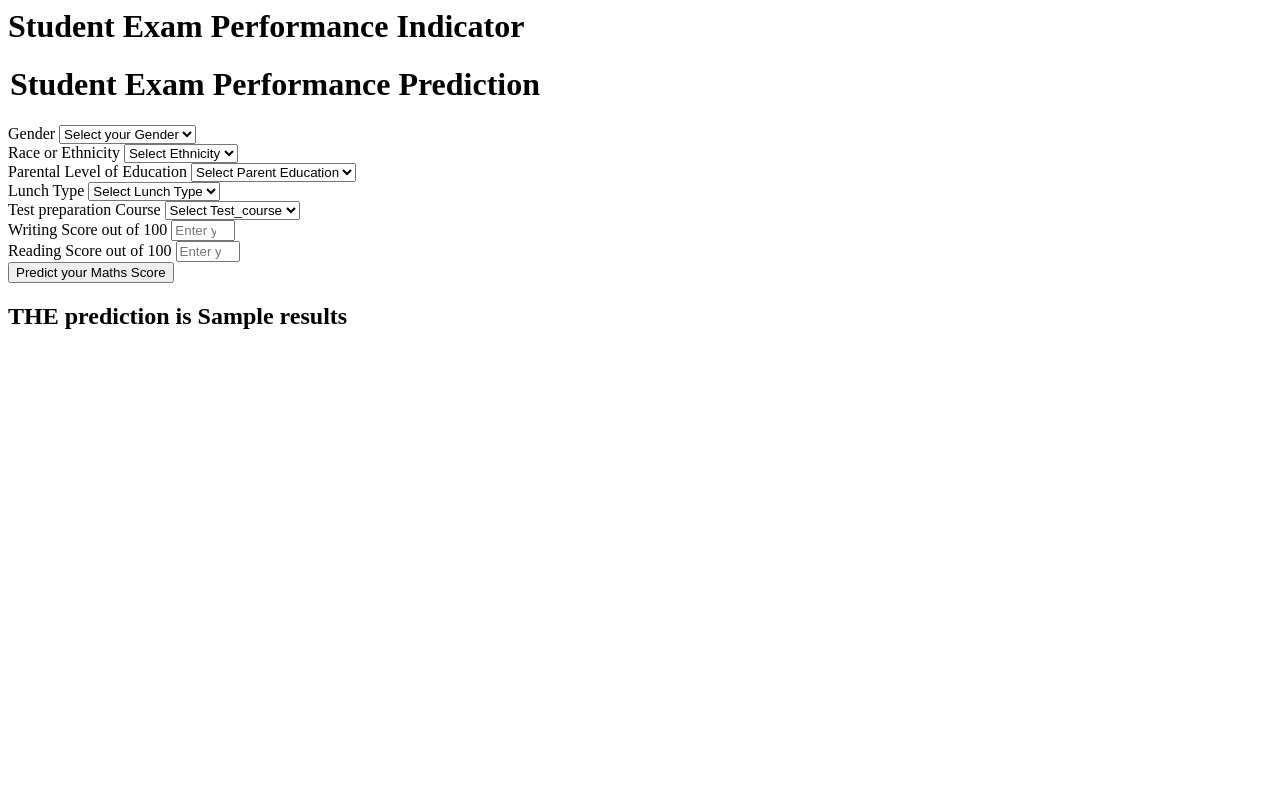
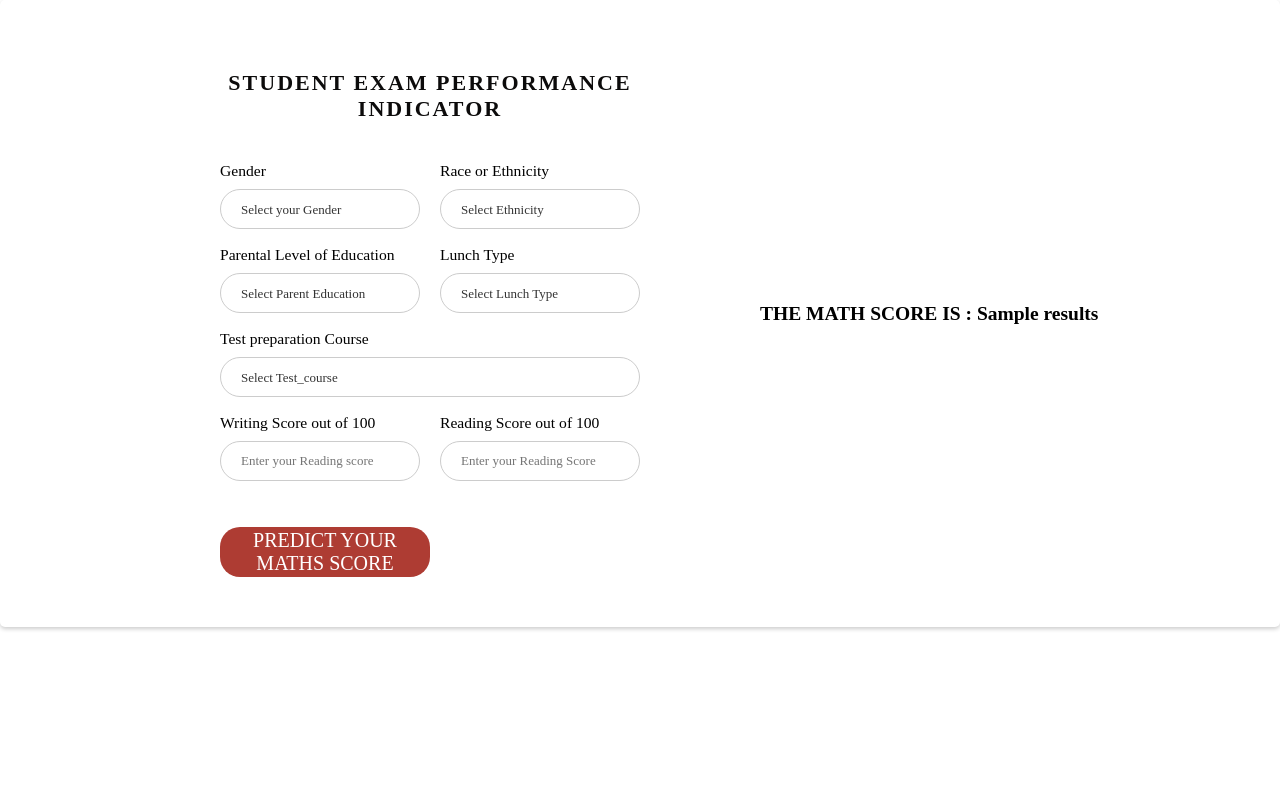
Before and after one commit to nina96/kidsstudy, a Flask app: template templates/home.html in a window 1280 px wide. Run offline with Flask 3, Linux system fonts and the light colour scheme; the template is opened without the code that fills it: most values are stand-ins (such as "Sample title", 1, 10 or a date in 2020); some web fonts are replaced.

Commit message:
Html updated

```diff
--- a/templates/home.html
+++ b/templates/home.html
@@ -1,14 +1,251 @@
 <html>
-<body>
-    <div class="login">
+    <head >
+        <title>Student Performance Predict</title>
+    </head>
+    <style>
+       @font-face {
+    font-family: muli-regular;
+    src: url(../fonts/muli/Muli-Regular.ttf)
+}
+
+@font-face {
+    font-family: muli-semibold;
+    src: url(../fonts/muli/Muli-SemiBold.ttf)
+}
+
+@font-face {
+    font-family: muli-bold;
+    src: url(../fonts/muli/Muli-Bold.ttf)
+}
+
+* {
+    -webkit-box-sizing: border-box;
+    -moz-box-sizing: border-box;
+    box-sizing: border-box
+}
+
+body {
+    font-family: muli-regular;
+    font-size: 13px;
+    margin: 0;
+    background-repeat: no-repeat;
+    }
+
+input,textarea,select,button {
+    font-family: muli-regular;
+    color: #333;
+    font-size: 13px
+}
+
+p,h1,h2,h3,h4,h5,h6,ul {
+    margin: 0
+}
+
+img {
+    max-width: 100%
+}
+
+ul {
+    padding-left: 0;
+    margin-bottom: 0
+}
+
+a:hover {
+    text-decoration: none
+}
+
+:focus {
+    outline: none
+}
+
+.wrapper {
+    min-height: 100vh;
+    background-size: cover;
+    background-repeat: no-repeat;
+    display: flex;
+    align-items: center
+}
+
+.inner {
+    min-width: 850px;
+    margin: auto;
+    padding-bottom: 48px;
+    background-image: "img\vecteezy_back-to-school-banner-with-hand-drawn-line-art-icons-of_5948321.jpg";
+
+}
+
+.inner h1 {
+    text-transform: uppercase;
+    font-size: 22px;
+    font-family: muli-bold;
+    text-align: center;
+    margin-bottom: 40px;
+    color: #0c0b0b;
+    letter-spacing: 2px
+}
+
+form {
+    width: 50%;
+    padding-left: 200px;
+    padding-top: 50px;
+
+}
+
+.form-group {
+    display: flex
+}
+
+.form-group .form-wrapper {
+    width: 50%
+}
+
+.form-group .form-wrapper:first-child {
+    margin-right: 20px
+}
+
+.form-wrapper {
+    margin-bottom: 17px
+}
+
+.form-wrapper label {
+    margin-bottom: 9px;
+    display: block;
+    font-size: larger;
+}
+
+.form-control {
+    border: 1px solid #ccc;
+    display: block;
+    width: 100%;
+    height: 40px;
+    padding: 0 20px;
+    border-radius: 20px;
+    font-family: muli-bold;
+    background: 0 0
+}
+
+.form-control:focus {
+    border: 1px solid #ae3c33
+}
+
+select {
+    -moz-appearance: none;
+    -webkit-appearance: none;
+    cursor: pointer;
+    padding-left: 20px
+}
+
+select option[value=""][disabled] {
+    display: none
+}
+
+button {
+    border: none;
+
+    height: 50px;
+    margin: auto;
+    margin-top: 29px;
+    cursor: pointer;
+    display: inline-block;
+    align-items: center;
+    justify-content: center;
+    padding: 0;
+    background: #ae3c33;
+    font-size: 20px;
+    color: #fff;
+    text-transform: uppercase;
+    font-family: muli-semibold;
+    border-radius: 20px;
+    overflow: hidden;
+    -webkit-transform: perspective(1px) translateZ(0);
+    transform: perspective(1px) translateZ(0);
+    box-shadow: 0 0 1px transparent;
+    position: relative;
+    -webkit-transition-property: color;
+    transition-property: color;
+    -webkit-transition-duration: .5s;
+    transition-duration: .5s
+}
+
+button:before {
+    content: "";
+    position: absolute;
+    z-index: -1;
+    top: 0;
+    left: 0;
+    right: 0;
+    bottom: 0;
+    background: #f11a09;
+    display: flex;
+    -webkit-transform: scaleX(0);
+    transform: scaleX(0);
+    -webkit-transform-origin: 0 50%;
+    transform-origin: 0 50%;
+    -webkit-transition-property: transform;
+    transition-property: transform;
+    -webkit-transition-duration: .5s;
+    transition-duration: .5s;
+    -webkit-transition-timing-function: ease-out;
+    transition-timing-function: ease-out
+}
+
+button:hover:before {
+    -webkit-transform: scaleX(1);
+    transform: scaleX(1);
+    -webkit-transition-timing-function: cubic-bezier(.52,1.64,.37,.66);
+    transition-timing-function: cubic-bezier(.52,1.64,.37,.66)
+}
+
+
+@media(max-width: 991px) {
+    .inner {
+        min-width:768px
+    }
+}
+
+@media(max-width: 767px) {
+    .inner {
+        min-width:auto;
+        background: 0 0;
+        padding-top: 0;
+        padding-bottom: 0
+    }
+
+    form {
+        width: 100%;
+        padding-right: 15px;
+        padding-left: 15px
+    }
+}
+.form-container {
+            display: flex;
+            align-items: center;
+            padding: 20px;
+            border-radius: 5px;
+            box-shadow: 0 2px 4px rgba(0, 0, 0, 0.2);
+        }
+
+        .form-container form {
+            margin-right: 20px;
+        }
+
+        .form-container h2 {
+
+            font-size: x-larger;
+            display: flex;
+            padding-left: 100px;
+            border-radius: 5px;
+
+        }
+    </style>
+
+<body >
+<div class="inner form-container">
+    <form action="{{ url_for('predict_datapoint')}}" method="post" >
        <h1>Student Exam Performance Indicator</h1>
-
-       <form action="{{ url_for('predict_datapoint')}}" method="post">
-        <h1>
-            <legend>Student Exam Performance Prediction</legend>
-        </h1>
-        <div class="mb-3">
-            <label class="form-label">Gender</label>
+        <div class="form-group">
+            <div class="form-wrapper">
+              <label for>Gender</label>
                <select class="form-control" name="gender" placeholder="Enter you Gender" required>
                 <option class="placeholder" selected disabled value="">Select your Gender</option>
                 <option value="male">
@@ -19,8 +256,9 @@
                 </option>
             </select>
         </div>
-        <div class="mb-3">
-            <label class="form-label">Race or Ethnicity</label>
+
+        <div class="form-wrapper">
+            <label for>Race or Ethnicity</label>
             <select class="form-control" name="race_ethnicity" placeholder="Enter you ethnicity" required>
                 <option class="placeholder" selected disabled value="">Select Ethnicity</option>
                 <option value="group A">
@@ -40,7 +278,9 @@
                 </option>
             </select>
         </div>
-        <div class="mb-3">
+        </div>
+            <div class="form-group">
+                <div class="form-wrapper">
                     <label class="form-label">Parental Level of Education</label>
                     <select class="form-control" name="parental_level_of_education"
                         placeholder="Enter you Parent Education" required>
@@ -65,7 +305,7 @@
                         </option>
                     </select>
                 </div>
-        <div class="mb-3">
+                <div class="form-wrapper">
                     <label class="form-label">Lunch Type</label>
                     <select class="form-control" name="lunch" placeholder="Enter you Lunch" required>
                         <option class="placeholder" selected disabled value="">Select Lunch Type</option>
@@ -77,7 +317,9 @@
                         </option>
                     </select>
                 </div>
-        <div class="mb-3">
+             </div>
+
+        <div class="form-wrapper">
             <label class="form-label">Test preparation Course</label>
             <select class="form-control" name="test_preparation_course" placeholder="Enter you Course"
                 required>
@@ -90,22 +332,33 @@
                 </option>
             </select>
         </div>
-        <div class="mb-3">
+        <div class=" form-group">
+            <div class="form-wrapper">
                 <label class="form-label">Writing Score out of 100</label>
                 <input class="form-control" type="number" name="reading_score"
                     placeholder="Enter your Reading score" min='0' max='100' />
             </div>
-        <div class="mb-3">
+            <div class="form-wrapper">
                 <label class="form-label">Reading Score out of 100</label>
                 <input class="form-control" type="number" name="writing_score"
                     placeholder="Enter your Reading Score" min='0' max='100' />
             </div>
-        <div class="mb-3">
-            <input class="btn btn-primary" type="submit" value="Predict your Maths Score" required />
         </div>
+
+    <div class="form-group">
+        <div class="form-wrapper">
+            <button type="submit" required >Predict your Maths Score </button>
+        </div>
+        </div>
+
+
+
     </form>
+
     <h2>
-       THE  prediction is {{results}}
+        THE  MATH SCORE IS : {{results}}
      </h2>
+</div>
+
    <body>
 </html>
--- a/templates/index.html
+++ b/templates/index.html
@@ -1 +1,4 @@
 <h1>Welcome to project</h1>
+<p>Click the link below to predict:</p>
+<!-- Link to the "another_page.html" -->
+<a href="/Predictions">Go to app</a>
```
Also changed, not shown: README.md, img/ss1.png (added). Lines whose indentation alone changed are shown as unchanged.
